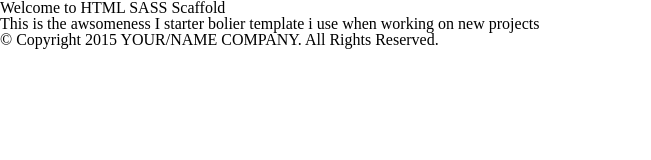
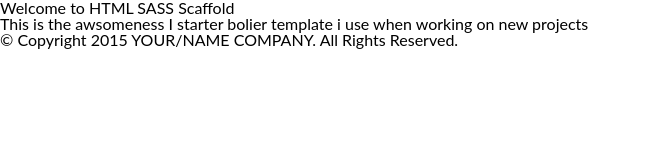
Before and after one commit to creativenerds/HTML-SASS-Scaffold, a plain HTML site: page index.html in a window 1280 px wide. Shown: the whole page, without its empty margins (0-651 px from the left). Drawn offline with nearby package versions, Linux system fonts and the light colour scheme; files that its build step writes are made by us from their sources.

Commit message:
Create image folder and assign fonts to heading

```diff
--- a/sass/_core.scss
+++ b/sass/_core.scss
@@ -45,3 +45,8 @@ a{
 .clearfix {
   zoom: 1;
 }
+
+/* Typography*/
+
+h1, h2, h3, h4, h5{font-family: $title-font; }
+p, li{font-family: $main-font;}
```
